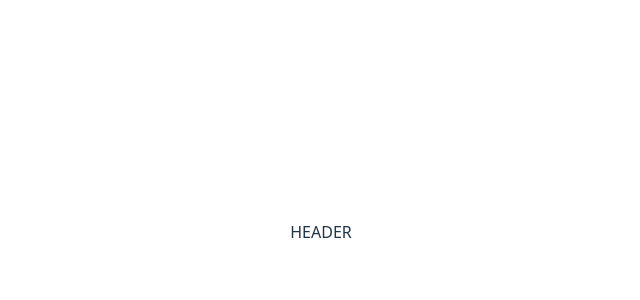
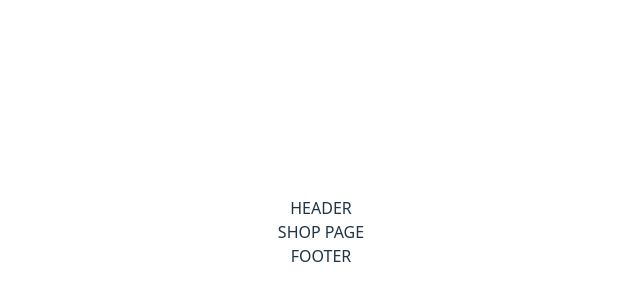
Before and after one commit to haticevarlik/sudanucuz, a React (Vite) app in the folder sudanucuz-project/: page /shop in a window 1280 px wide. Shown: the part 168-468 px from the top of the page, without its empty margins (319-959 px from the left). Built offline with nearby package versions, Linux system fonts and the light colour scheme.

Commit message:
t02_component_pattern_done
created the pattern for components

```diff
--- a/sudanucuz-project/package.json
+++ b/sudanucuz-project/package.json
@@ -25,6 +25,7 @@
     "@eslint/js": "^9.25.0",
     "@types/react": "^19.1.2",
     "@types/react-dom": "^19.1.2",
+    "@types/react-router-dom": "^5.3.3",
     "@vitejs/plugin-react": "^4.4.1",
     "autoprefixer": "^10.4.21",
     "eslint": "^9.25.0",
--- a/sudanucuz-project/src/App.jsx
+++ b/sudanucuz-project/src/App.jsx
@@ -1,11 +1,9 @@
 import { useState } from 'react'
-import reactLogo from './assets/react.svg'
-import viteLogo from '/vite.svg'
 import './App.css'
-import Header from "./layout/Header"
-import Footer from './layout/Footer'
 import PageContent from './layout/PageContent'
 import HomePage from './pages/HomePage'
+import { BrowserRouter as Router, Route, Switch } from 'react-router-dom'
+import ShopPage from './pages/ShopPage'
 
 
 
@@ -13,36 +11,18 @@ function App() {
   const [count, setCount] = useState(0)
 
   return (
-    <>
-      <Header/>
-
-
-
-      {/* <div className="bg-blue-500 text-white p-4 rounded-lg">
-        Hello, Tailwind!
-      </div>
-      <div>
-        <a href="https://vite.dev" target="_blank">
-          <img src={viteLogo} className="logo" alt="Vite logo" />
-        </a>
-        <a href="https://react.dev" target="_blank">
-          <img src={reactLogo} className="logo react" alt="React logo" />
-        </a>
-      </div>
-      <h1>Vite + React</h1>
-      <div className="card">
-        <button onClick={() => setCount((count) => count + 1)}>
-          count is {count}
-        </button>
-        <p>
-          Edit <code>src/App.jsx</code> and save to test HMR
-        </p>
-      </div>
-      <p className="read-the-docs">
-        Click on the Vite and React logos to learn more
-      </p> */}
-
-    </>
+    <Router>
+      <PageContent>
+        <Switch>
+          <Route exact path="/">
+            <HomePage/>
+          </Route>
+          <Route path="/shop">
+            <ShopPage/>
+          </Route>
+        </Switch>
+      </PageContent>
+    </Router>
   )
 }
 
--- a/sudanucuz-project/src/layout/PageContent.jsx
+++ b/sudanucuz-project/src/layout/PageContent.jsx
@@ -1,8 +1,15 @@
 import React, {useState} from "react";
+import Header from "./Header";
+import Footer from "./Footer";
 
-export default function PageContent(){
+export default function PageContent({children}){
     return (
+        <>
+            <Header/>
 
-        <div> PAGE CONTENT </div>
+            <main> {children} </main>
+
+            <Footer/>
+        </>
     );
 }
--- /dev/null
+++ b/sudanucuz-project/src/pages/ShopPage.jsx
@@ -0,0 +1,8 @@
+import React, {useState} from "react";
+import { Route, Switch } from "react-router-dom";
+
+export default function ShopPage(){
+    return (
+        <div> SHOP PAGE </div>
+    );
+}
```
Also changed, not shown: 1 other file (tests, documents, lock files or other folders).
